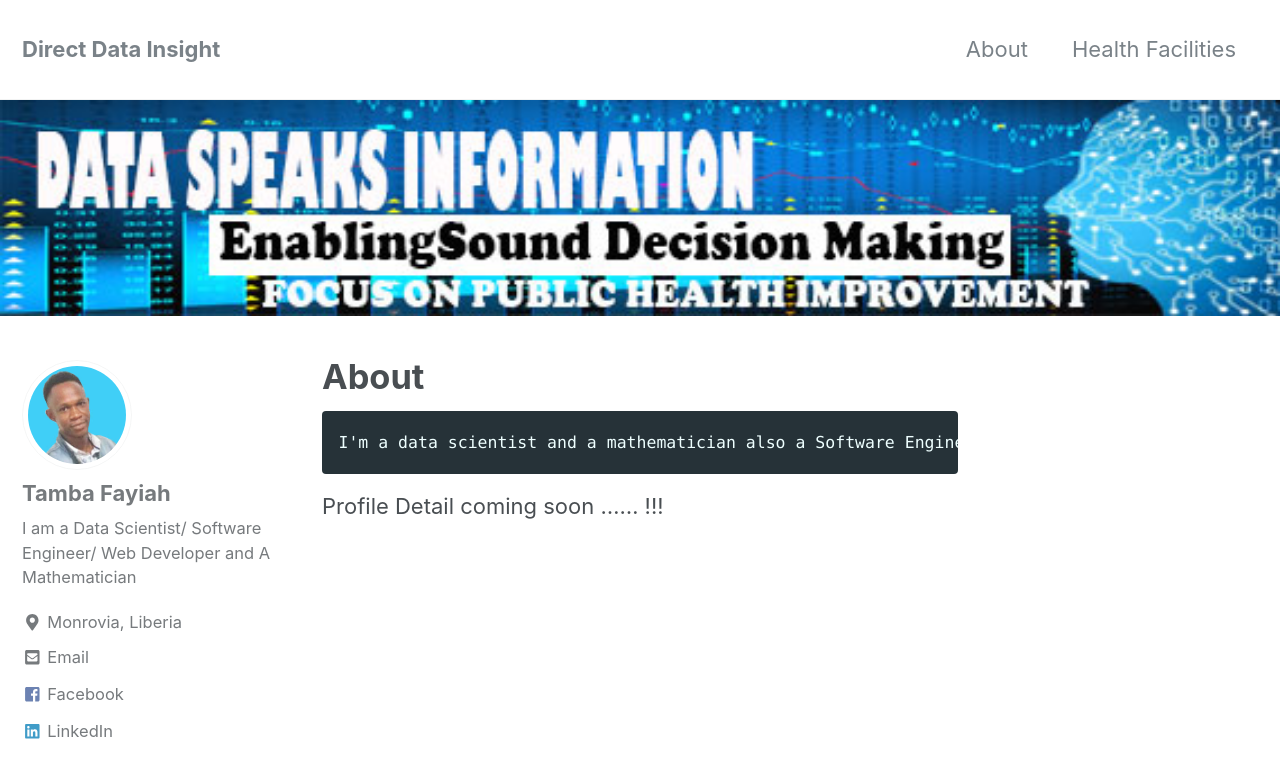
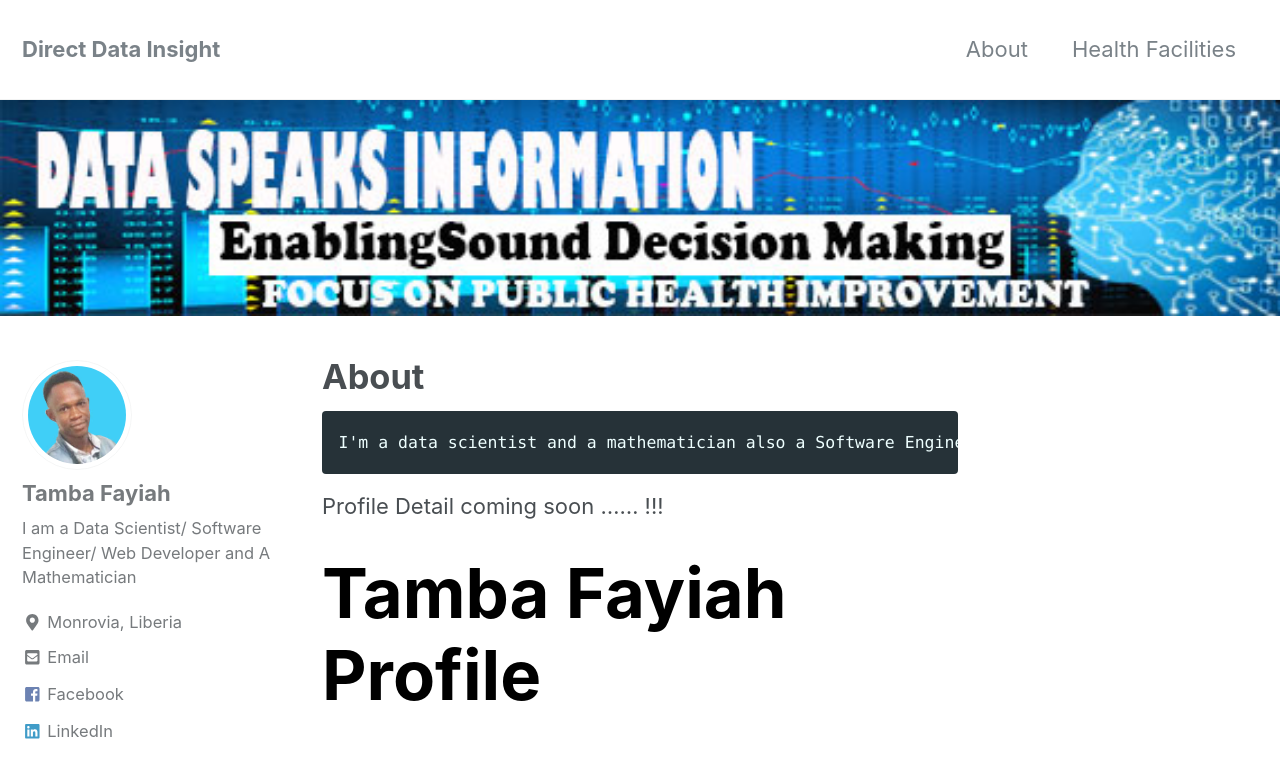
Before and after one commit to tfayiah/tfayiah.github.io, a Jekyll site: the page built from _pages/about.md, in a window 1280 px wide and 900 px high. Shown: the top 778 px of the window. Built offline with Jekyll 4.4.1, drawn with Linux system fonts in a browser that asks for light colours; nearby versions of some CDN libraries.

Commit message:
add existing file

```diff
--- a/_pages/about.md
+++ b/_pages/about.md
@@ -8,3 +8,7 @@ header:
 	I'm a data scientist and a mathematician also a Software Engineer.
 
   Profile Detail coming soon ...... !!!
+
+  <div style="color:black;background-color:white; font-size:2em">
+    <h1> Tamba Fayiah Profile</h1>
+  </div>
```
